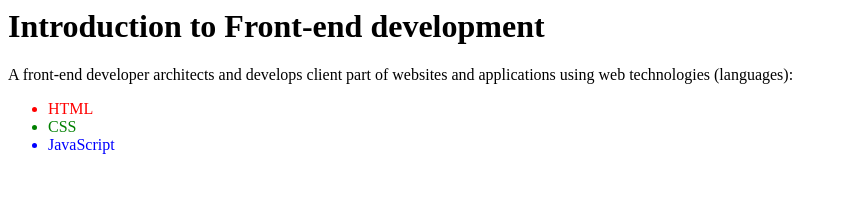
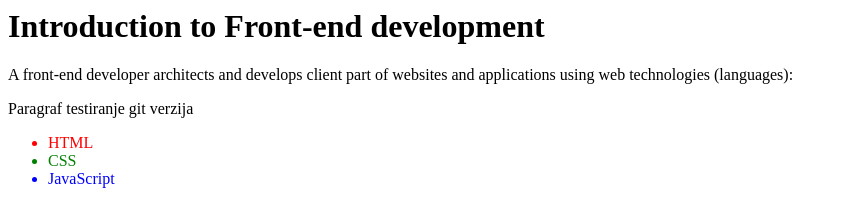
Before and after one commit to miljanrajic/index, a plain HTML site: page index.html in a window 1280 px wide. Shown: the whole page, without its empty margins (0-846 px from the left). Drawn offline with Linux system fonts and the light colour scheme.

Commit message:
Added new test paragraph

```diff
--- a/index.html
+++ b/index.html
@@ -3,7 +3,7 @@
 
 <p>A front-end developer architects and develops client part of websites and applications using web technologies (languages):</p>
 
-
+<p> Paragraf testiranje git verzija</p>
 <ul>
 
 <li style="color: red;">HTML</li>
```
